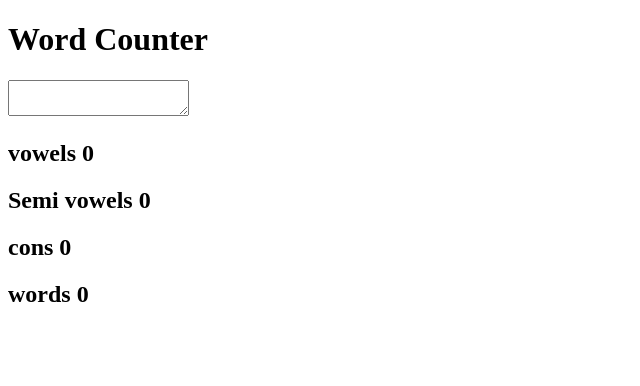
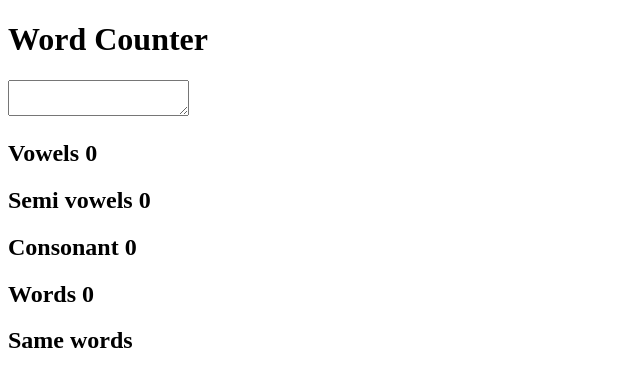
Before and after one commit to skp524/word-counter, a React (Create React App) app: page / in a window 1280 px wide. Shown: the top 386 px of the page, without its empty margins (0-640 px from the left). Built offline with nearby package versions, Linux system fonts and the light colour scheme.

Commit message:
add SameWord Count

```diff
--- a/src/App.js
+++ b/src/App.js
@@ -9,19 +9,42 @@ class App extends Component {
       vowels:0,
       consonant:0,
       semiVowels:0,
+      sameWords:[],
     }
   }
+
+  findSameWord=()=>{
+    const {text} = this.state;
+    if(text!==""){
+      let tempArr = text.match(/\S+/gi);
+       let sameWords = [];
+       let count = 1;
+      for (let i = 0; i < tempArr.length; i++)
+       {
+          if (tempArr[i] === tempArr[i + 1])
+          {
+            count++;
+      }
+       else {
+      if (count >1)
+      {
+        sameWords = [...sameWords, {word:tempArr[i],count:count}];
+        count = 1;
+      }
+    }}
+      this.setState({sameWords:sameWords})
+  }
+  }
   count=()=>{
-
     const {text}=this.state;
-    if(text!==""){
-      const words = text.match(/\S+/gi).length;
+    const words = text !==""?text.match(/\S+/gi).length:0;
     const vowels = text.match(/[aeiou]/gi)!==null?text.match(/[aeiou]/gi).length:0;
     const semiVowels = text.match(/[wy]/gi)!==null?text.match(/[wy]/gi).length:0;
-    const alphabet = text.match(/[a-z]/gi)!==null?text.match(/[a-z]/gi).length:0;
-    const consonant=alphabet-vowels;
+    const consonant = text.match(/[bcdfghjklmnpqrstvwxyz]/gi)!==null?text.match(/[bcdfghjklmnpqrstvwxyz]/gi).length:0;
     this.setState({vowels:vowels,semiVowels:semiVowels,consonant:consonant,words:words});
-  }}
+    this.findSameWord()
+
+}
   render(){
     const {text}=this.state;
   return (
@@ -32,10 +55,11 @@ class App extends Component {
         onChange={(e)=>{this.setState({text:e.target.value},()=>this.count())
         }}
       />
-      <h2>vowels {this.state.vowels}</h2>
+      <h2>Vowels {this.state.vowels}</h2>
       <h2>Semi vowels {this.state.semiVowels}</h2>
-      <h2>cons {this.state.consonant}</h2>
-      <h2>words {this.state.words}</h2>
+      <h2>Consonant {this.state.consonant}</h2>
+      <h2>Words {this.state.words}</h2>
+      <h2>Same words {this.state.sameWords.map(word=>{return <h2>{word.word} {word.count}</h2>})}</h2>
     </div>
   );
 }}
```
